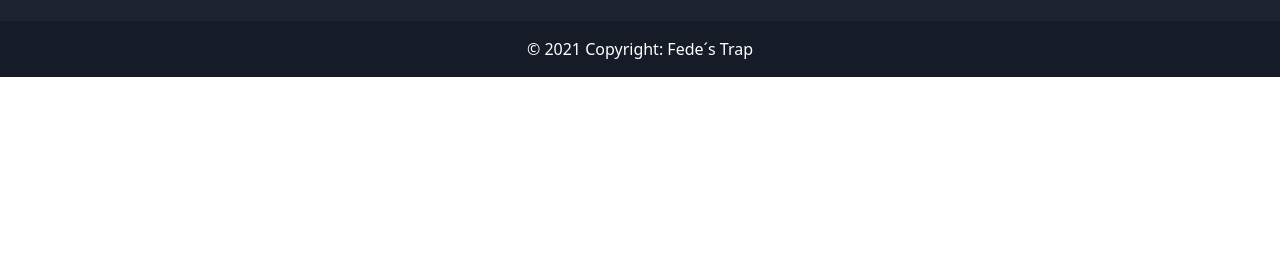
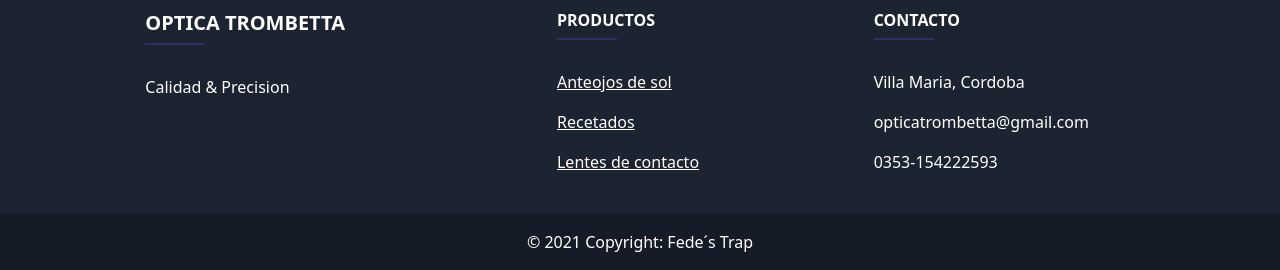
Before and after one commit to fedecarri/proyecto-final, a website: page contacto.html in a window 1280 px wide. Shown: the part 723-993 px from the top of the page. Before the commit the page ends 800 px from the top, so only its background shows below. Drawn offline with nearby package versions, Linux system fonts and the light colour scheme.

Commit message:
savar fixed contacto

```diff
--- a/contacto.html
+++ b/contacto.html
@@ -59,7 +59,7 @@
       </textarea>
       <button type="button" class="btn btn-success mb-5">Success</button>
     </div>
-    <footer  class="text-center text-lg-start text-white fixed-bottom" style="background-color: #1c2331" >
+    <footer  class="text-center text-lg-start text-white" style="background-color: #1c2331" >
       <section class="d-flex justify-content-between p-4" style="background-color: #6351ce" >
         <div class="fs-5">
           <span>Ecuentranos en nuestras redes sociales</span>
```
